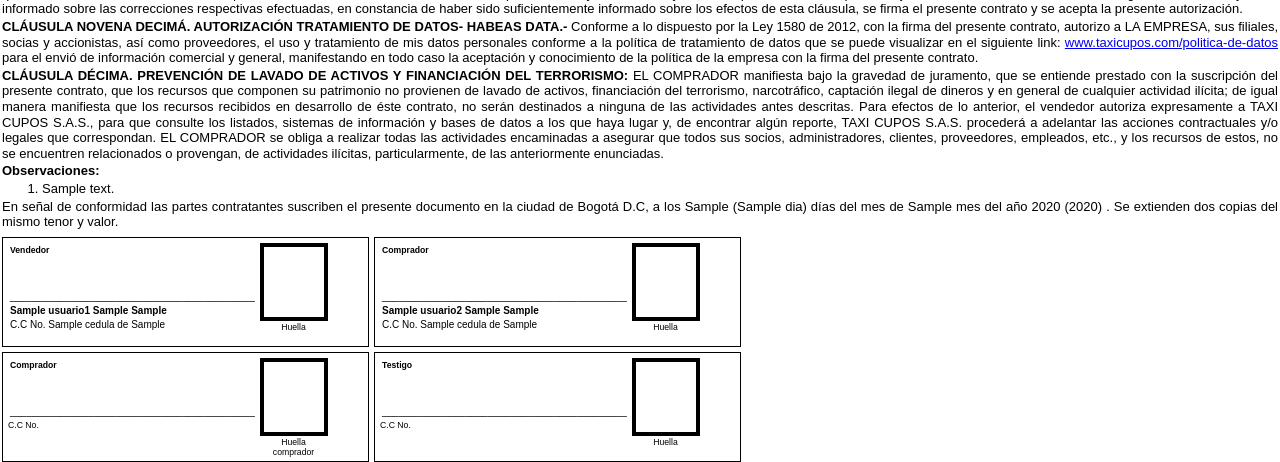
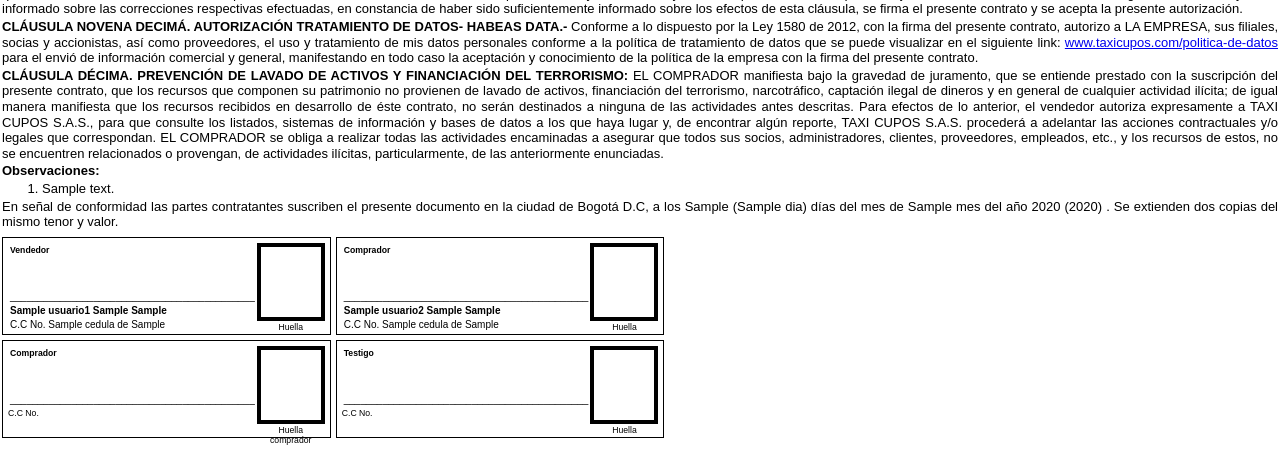
Before and after one commit to Jhoansk/Lavadero, a Django app: template contratos/templates/vehiculos/VENTA_TAXI_CON_CUPO-VTCC-2023.html in a window 1280 px wide. Shown: the part 612-1074 px from the top of the page. Run offline with Django 5.2, Linux system fonts and the light colour scheme; the template is opened without the code that fills it: most values are stand-ins (such as "Sample title", 1, 10 or a date in 2020); parts of the project's set-up code (start-up, migrations or seed data) failed here and were passed over.

Commit message:
Se ajusto errores

```diff
--- a/contratos/templates/vehiculos/VENTA_TAXI_CON_CUPO-VTCC-2023.html
+++ b/contratos/templates/vehiculos/VENTA_TAXI_CON_CUPO-VTCC-2023.html
@@ -182,17 +182,19 @@ body {
   overflow-wrap: break-word;
 }
 
-.inline-container {
+.inline-container, .signe-cont, .content {
   max-width: 100%;
   box-sizing: border-box;
 }
 
 .content {
-  width: 400px;
+  width: 100%;
+  max-width: 400px;
 }
 
 .signe-cont {
-  width: 355px;
+  width: 100%;
+  max-width: 355px;
 }
 
 table {
```
